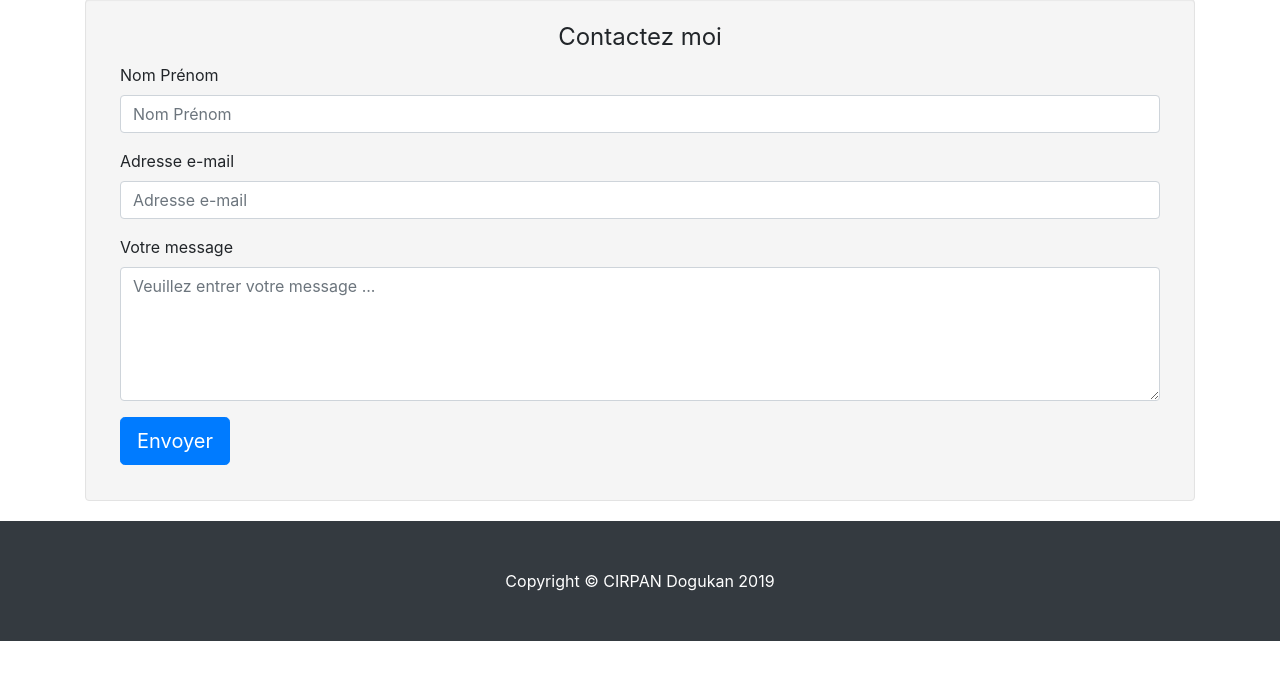
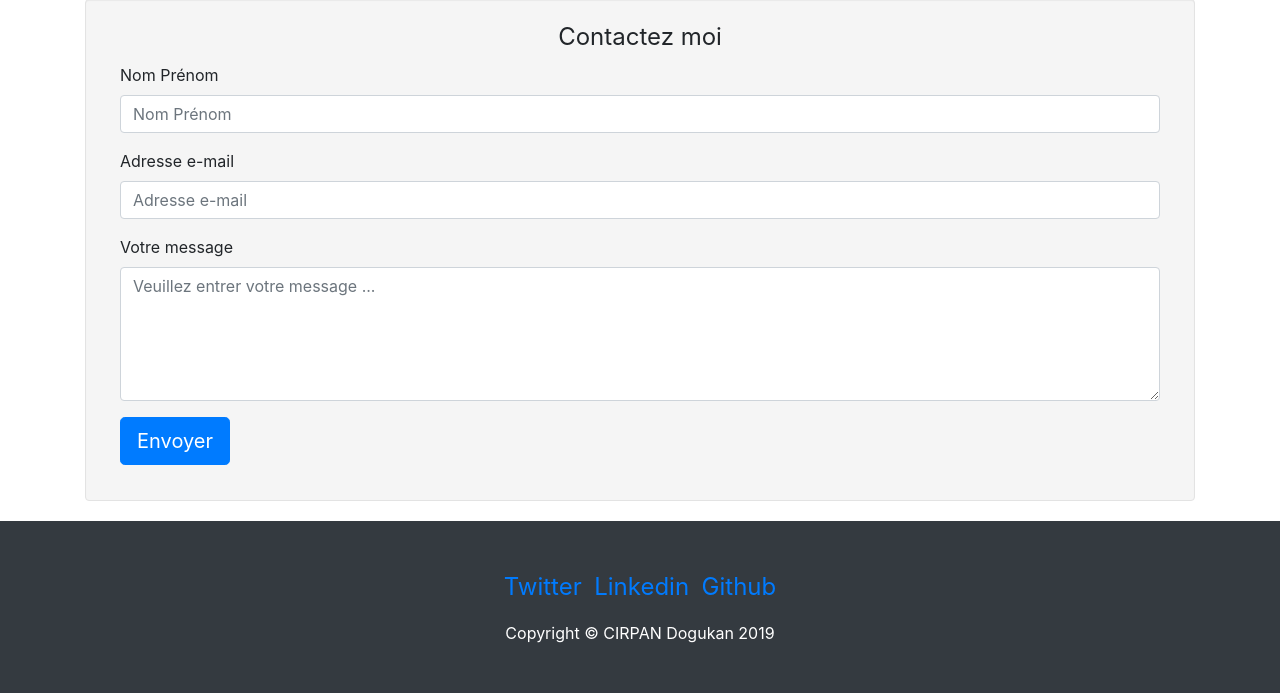
Before and after one commit to dokaNc/Projet5-OC, a PHP site: page / in a window 1280 px wide. Shown: the part 549-1242 px from the top of the page. Before the commit the page ends 1190 px from the top, so only its background shows below. Run offline with PHP 8.4, Linux system fonts and the light colour scheme; classes that the project's autoload settings leave out are loaded by file name.

Commit message:
add social link

```diff
--- a/src/Views/layout/footer.twig
+++ b/src/Views/layout/footer.twig
@@ -1,5 +1,22 @@
 <footer class="py-5 bg-dark">
     <div class="container">
+        <ul class="list-inline text-center">
+            <li class="list-inline-item" style="font-size: 24px">
+                <a href="https://twitter.com/CirpanDogukan">
+                    Twitter
+                </a>
+            </li>
+            <li class="list-inline-item" style="font-size: 24px">
+                <a href="https://www.linkedin.com/in/dogukan-cirpan">
+                    Linkedin
+                </a>
+            </li>
+            <li class="list-inline-item" style="font-size: 24px">
+                <a href="https://github.com/dokanc">
+                    Github
+                </a>
+            </li>
+        </ul>
         <p class="m-0 text-center text-white">Copyright © CIRPAN Dogukan 2019
         </p>
     </div>
```
